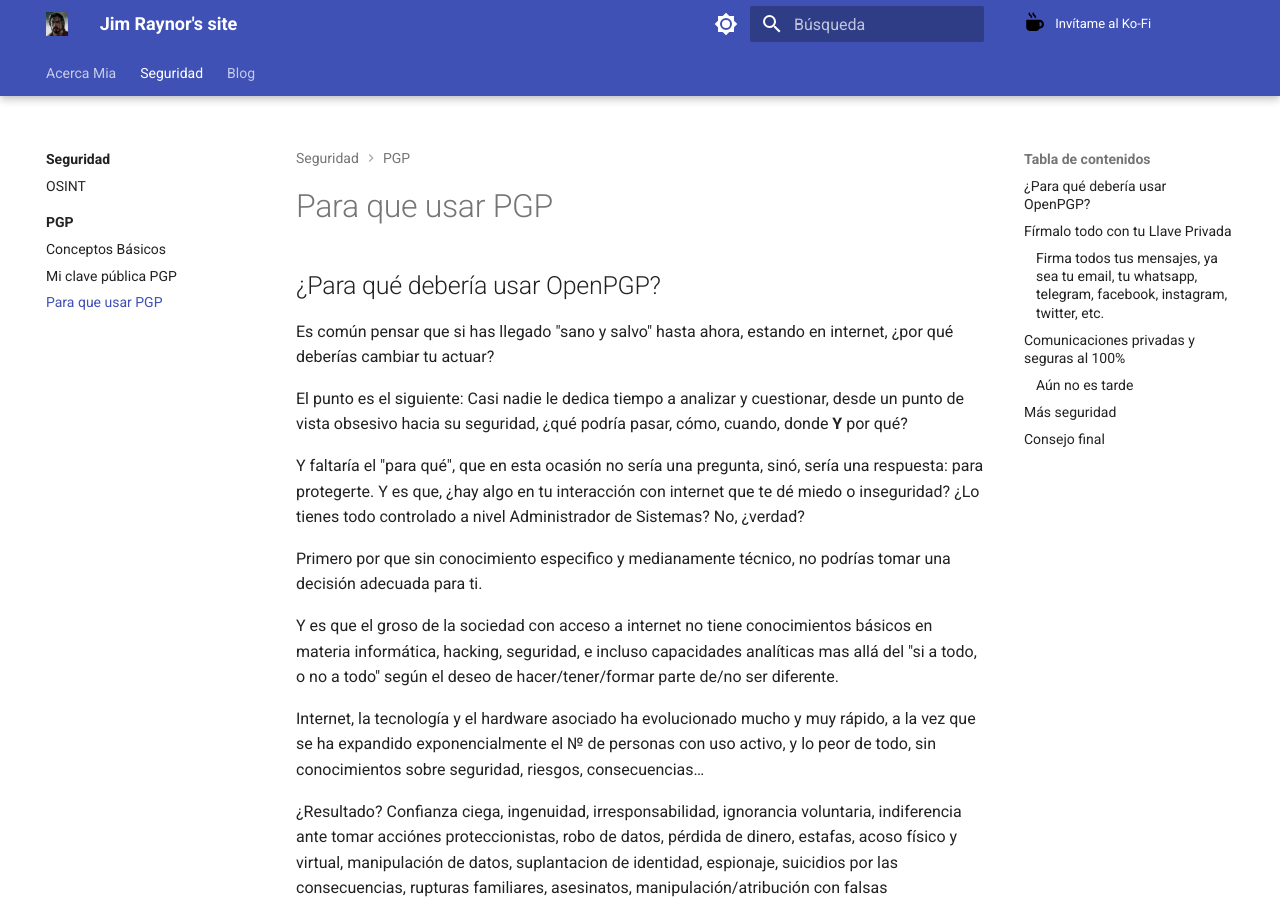
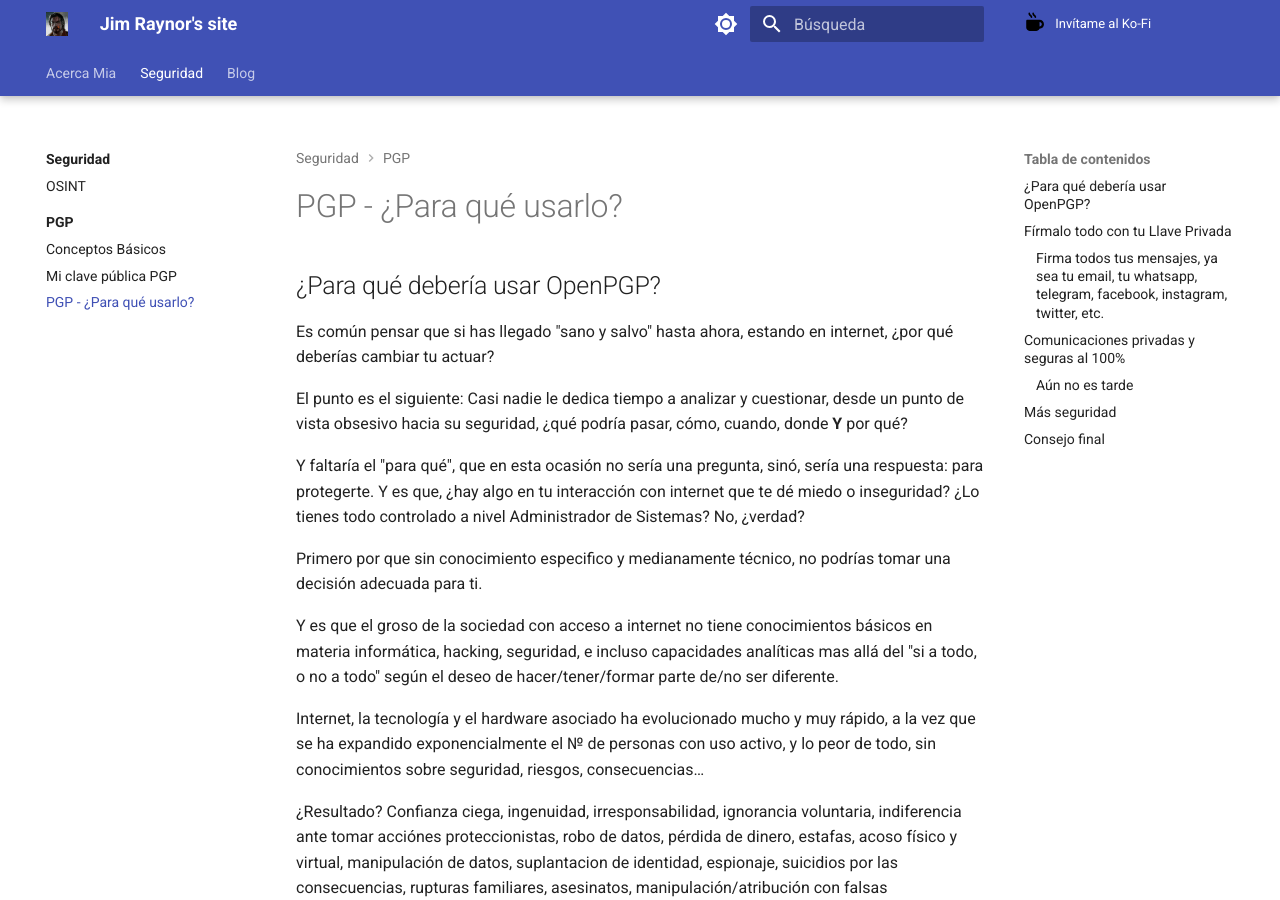
Before and after one commit to jimraynor88/blog, an MkDocs documentation site: the page built from docs/Seguridad/PGP/Para-que-usar-PGP.md, in a window 1280 px wide and 900 px high. Built offline with MkDocs 1.6.1 and Material for MkDocs 9.7.7, drawn with Linux system fonts in a browser that asks for light colours.

Commit message:
Update Para-que-usar-PGP.md

```diff
--- a/docs/Seguridad/PGP/Para-que-usar-PGP.md
+++ b/docs/Seguridad/PGP/Para-que-usar-PGP.md
@@ -1,3 +1,12 @@
+---
+title: PGP - ¿Para qué usarlo?
+alias: PGP-para-que
+tags:
+  - Seguridad
+  - PGP
+---
+
+
 ## ¿Para qué debería usar OpenPGP?
 
 Es común pensar que si has llegado "sano y salvo" hasta ahora, estando en internet, ¿por qué deberías cambiar tu actuar?
```
